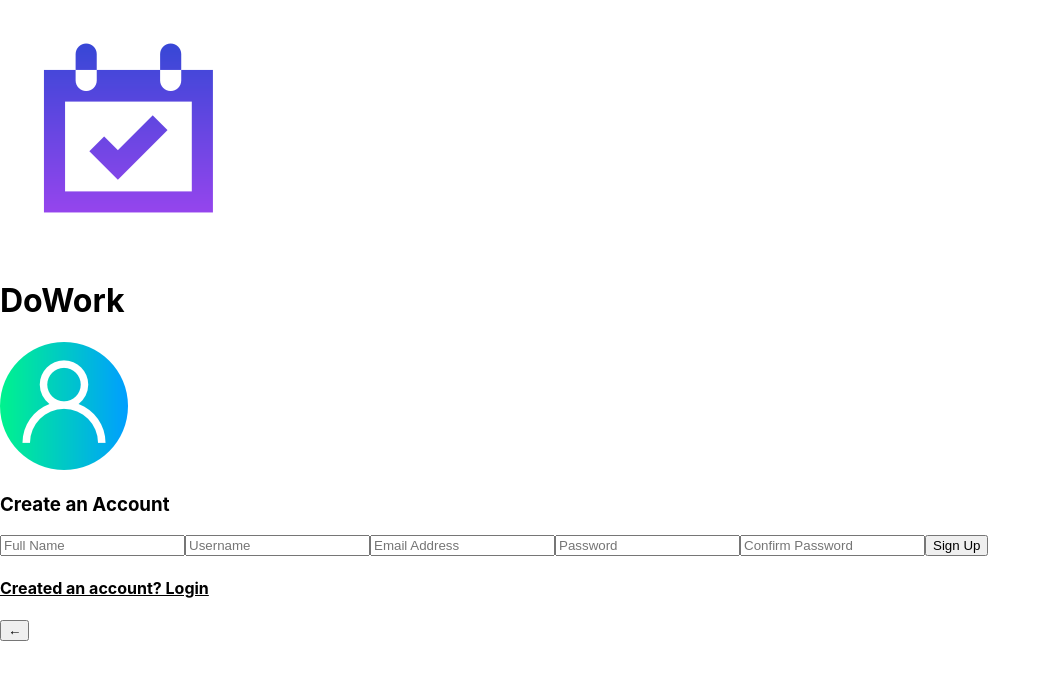
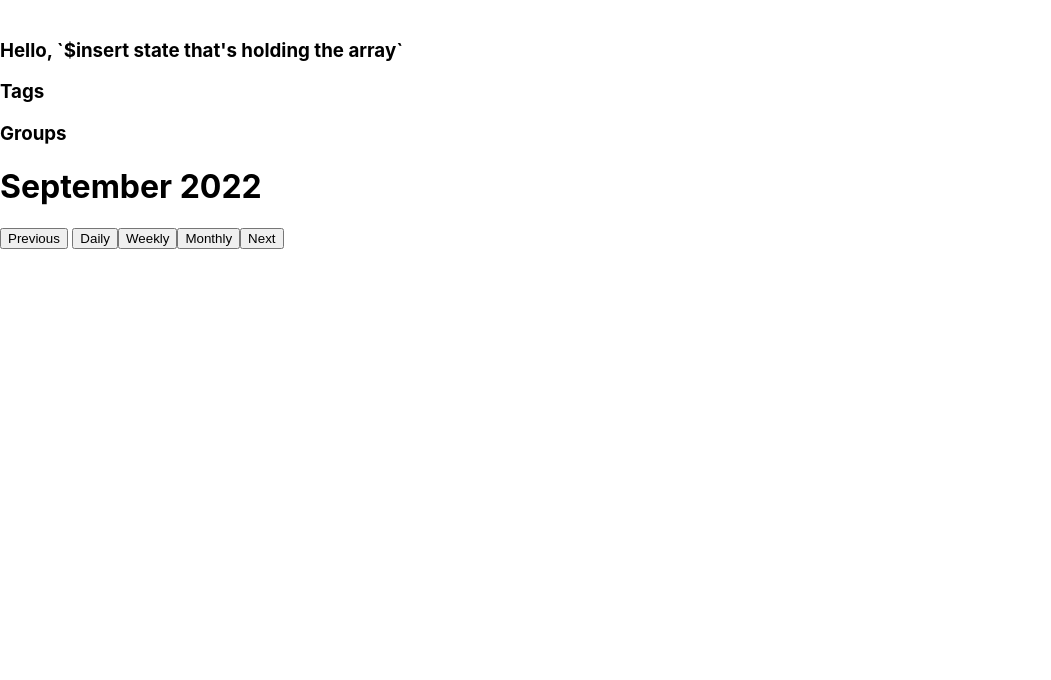
Before and after one commit to Kevma50287/Phase-3-CalendarApp, a React (Create React App) app in the folder client/: page / in a window 1280 px wide. Shown: the top 680 px of the page, without its empty margins (0-1051 px from the left). Built offline with nearby package versions, Linux system fonts and the light colour scheme.

Commit message:
missing css for all files, missing group calendar(need review), missing states and data, as well as even

```diff
--- a/client/src/App.jsx
+++ b/client/src/App.jsx
@@ -1,7 +1,10 @@
 import { Route, Switch } from "react-router-dom";
-import WelcomePage from './WelcomePage';
+import WelcomePage from "./components/WelcomePage";
 import './App.css';
-import SignUpPage from "./SignUpPage";
+import SignUpPage from "./components/SignUpPage"; //get rid of after testing
+import LoginPage from "./components/LoginPage"; //get rid of after test
+import MainPage from "./components/MainPage"; //get rid of after test
+
 
 function App() {
   return (
@@ -9,7 +12,9 @@ function App() {
     <Switch>
     <Route exact path = "/">
         {/* <WelcomePage/> */}
-        <SignUpPage />
+        {/* <SignUpPage /> */}
+        {/* <LoginPage /> */}
+        <MainPage />
       </Route>
     </Switch>
 
--- a/client/src/LoginPage.jsx
+++ b/client/src/components/LoginPage.jsx
@@ -1,9 +1,8 @@
 import { useState } from "react"
-import "./LoginPage.css"
-import largeLogo from "./logos/largerIcon.png"
-import signUpIcon from "./logos/user.png"
+import "../css/LoginPage.css"
+import largeLogo from "../logos/largerIcon.png"
+import loginIcon from "../logos/user.png"
 
-import loginIcon from "./logos/user.png"
 const LoginPage = () => {
 //FIXME: need to have the passed down state holding users credential for sign up veritification
 
@@ -12,7 +11,7 @@ const LoginPage = () => {
         username: "",
         password: ""
     }
-    const[loginCredentials,setLoginCredentials] = useState ([])
+    const[loginCredentials,setLoginCredentials] = useState (initialLoginState)
 //Handlers
     //TODO: create the login check
     const handleLogin = ()=>{
@@ -48,8 +47,8 @@ const LoginPage = () => {
                     value = {loginCredentials.password}
                     onChange = {handleLoginCredentials}
                 ></input>
-                <button id = "loginBtn" onSubmit = {handleLogin}>Login</button> {/*FIXME: Need event and event listener attached*/}
-                <h4><u>Create an account for free!</u></h4>
+                <button id = "loginBtn" onSubmit = {handleLogin}>Login</button> {/*TODO: Need event and event handler attached*/}
+                <h4><u>Create an account for free!</u></h4> {/*TODO: Need event and event handler to redirect to login page*/}
         </form>
     </div>
     <div id = "appLogo">
@@ -60,3 +59,5 @@ const LoginPage = () => {
 
     )
 }
+
+export default LoginPage
--- /dev/null
+++ b/client/src/components/MainPage.jsx
@@ -0,0 +1,39 @@
+import "../css/MainPage.css"
+const MainPage = () => {
+
+    return(
+        <>
+            <div id="sideNavBar">
+                <div id = "sideWelcomeUser">
+                    <img src = ""></img>
+                    <h3>Hello, `${"insert state that's holding the array"}`</h3> {/*FIXME: need to insert the state holding user info */}
+                </div>
+                <div id = "calendarTags">
+                    <h3>Tags</h3>
+                    {/*TODO: insert the mapped array of all tags created by the user*/}
+                    {/*No button to create tags. That functionality will be handle by the create event in which the user will be able to create a new tag for an event if they wish */}
+                </div>
+                <div id = "sideBarGroups">
+                    <h3>Groups</h3>
+                    {/*TODO: insert the mapped array of all groups that a user belongs to created by the user (we need some special way to notifying user that he created this group*/}
+                    {/*TODO:Create the form to create new group*/}
+                </div>
+            </div>
+            <div id = "calendarContainer">
+                <div id = "viewingOptionBar">
+                    <h1>{/*Insert the value of current month of what is being viewed*/}September 2022</h1>
+                    <button class = "viewOption">Previous</button> {/*FIXME: Needs event/handler. Needs a way for it to know whether in daily,weekly,or monthly */}
+                    <button class = "viewOption">Daily</button>{/*FIXME: Needs event/handler. Will change the state of the current viewing option. Default will be monthly */}
+                    <button class = "viewOption">Weekly</button>{/*FIXME: Needs event/handler. Will change the state of the current viewing option. Default will be monthly */}
+                    <button class = "viewOption">Monthly</button>{/*FIXME: Needs event/handler. Will change the state of the current viewing option. Default will be monthly */}
+                    <button class = "viewOption">Next</button>{/*FIXME: Needs event/handler. Needs a way for it to know whether in daily,weekly,or monthly */}
+                </div>
+                <div>
+
+                </div>
+            </div>
+        </>
+    )
+}
+
+export default MainPage
--- a/client/src/SignUpPage.jsx
+++ b/client/src/components/SignUpPage.jsx
@@ -1,7 +1,7 @@
 import { useState } from "react"
-import "./SignUpPage.css"
-import signUpIcon from "./logos/user.png"
-import largeLogo from "./logos/largerIcon.png"
+import "../css/SignUpPage.css"
+import signUpIcon from "../logos/user.png"
+import largeLogo from "../logos/largerIcon.png"
 const SignUpPage = () => {
 //FIXME: need to have the passed down state holding users credential for sign up veritification
     const initialSignUpState = {
--- a/client/src/WelcomePage.jsx
+++ b/client/src/components/WelcomePage.jsx
@@ -1,9 +1,8 @@
-import logo from "./logos/largerIcon.png"
-import check from "./logos/check.png"
+import logo from "../logos/largerIcon.png"
+import check from "../logos/check.png"
+import "../css/WelcomePage.css"
 
 import { useState, useEffect } from "react"
-
-import "./WelcomePage.css"
 
 const WelcomePage = () => {
     //TODO: Need get call for user login info 1-> sign up verification 2->login verification
@@ -46,10 +45,10 @@ const WelcomePage = () => {
             {returnWelcomeArr}
             </div>
             <div>
-                <button className = "signUpBtn">Sign Up</button>
+                <button className = "signUpBtn">Sign Up</button> {/*TODO: Need handler to reroute to sign up page */}
             </div>
             <div>
-                <h4><u>Already signed up? Login</u></h4>
+                <h4><u>Already signed up? Login</u></h4>{/*TODO: Need handler to reroute to login page */}
             </div>
         </div>
     </>
```
Also changed, not shown: client/src/components/UserCalendar.jsx (added, +10 -0 lines), client/src/css/LoginPage.css (added), client/src/css/MainPage.css (added), client/src/css/SignUpPage.css (added), client/src/css/WelcomePage.css (added), 1 other file (tests, documents, lock files or other folders).
